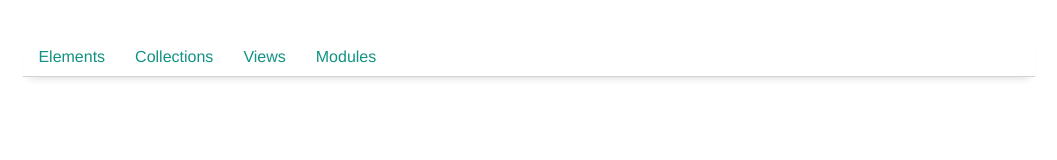
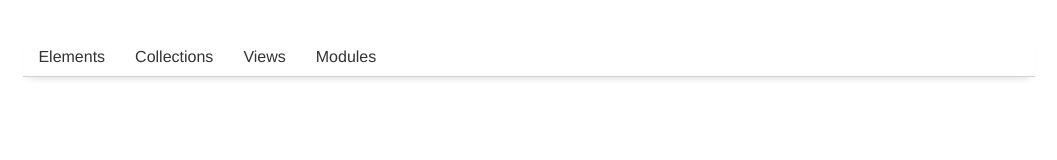
Before and after one commit to ashleighc207/angular-components, an Angular app: page / in a window 1280 px wide. Shown: the top 160 px of the page, without its empty margins (111-1168 px from the left). Built offline with nearby package versions, Linux system fonts and the light colour scheme.

Commit message:
add in active styles

```diff
--- a/src/app/app.component.css
+++ b/src/app/app.component.css
@@ -16,12 +16,13 @@
 
 .link {
   text-decoration: none;
-  color: #119283;
+  color: #333333;
   padding: 10px 15px;
 }
 
 .link.active {
   background: #11928333;
+  border-bottom: 2px solid #119283;
 }
 
 .content-container {
--- a/src/app/app.component.html
+++ b/src/app/app.component.html
@@ -1,8 +1,10 @@
 <div class="link-container">
-  <a routerLink="/elements" class="link">Elements</a>
-  <a routerLink="/collections" class="link">Collections</a>
-  <a routerLink="/views" class="link">Views</a>
-  <a routerLink="/modules" class="link">Modules</a>
+  <a routerLink="/elements" routerLinkActive="active" class="link">Elements</a>
+  <a routerLink="/collections" routerLinkActive="active" class="link"
+    >Collections</a
+  >
+  <a routerLink="/views" routerLinkActive="active" class="link">Views</a>
+  <a routerLink="/modules" routerLinkActive="active" class="link">Modules</a>
 </div>
 <div class="content-container">
   <router-outlet></router-outlet>
--- a/src/app/app.component.ts
+++ b/src/app/app.component.ts
@@ -1,10 +1,8 @@
-import { Component } from '@angular/core';
+import { Component } from "@angular/core";
 
 @Component({
-  selector: 'app-root',
-  templateUrl: './app.component.html',
-  styleUrls: ['./app.component.css']
+  selector: "app-root",
+  templateUrl: "./app.component.html",
+  styleUrls: ["./app.component.css"]
 })
-export class AppComponent {
-  title = 'components';
-}
+export class AppComponent {}
```
